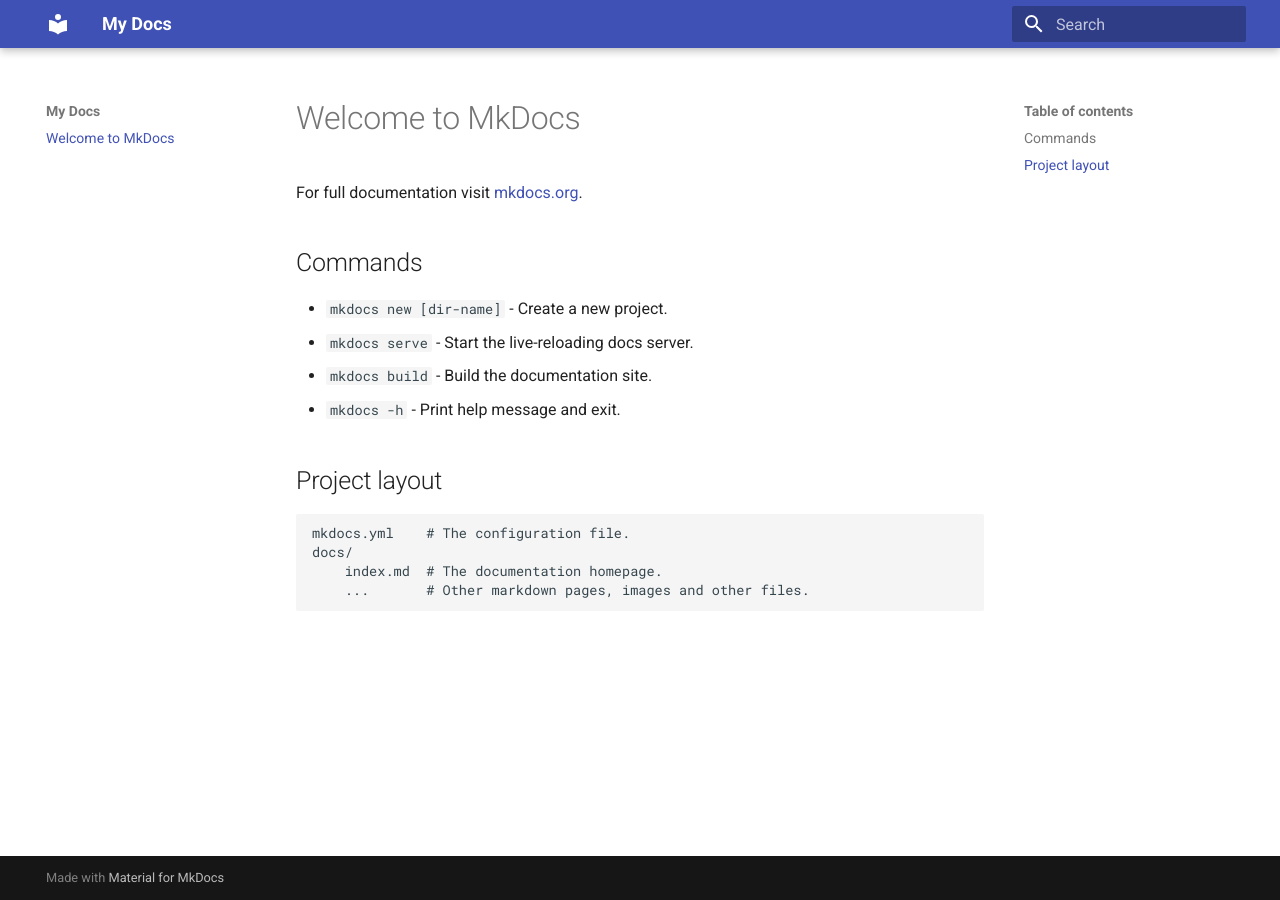
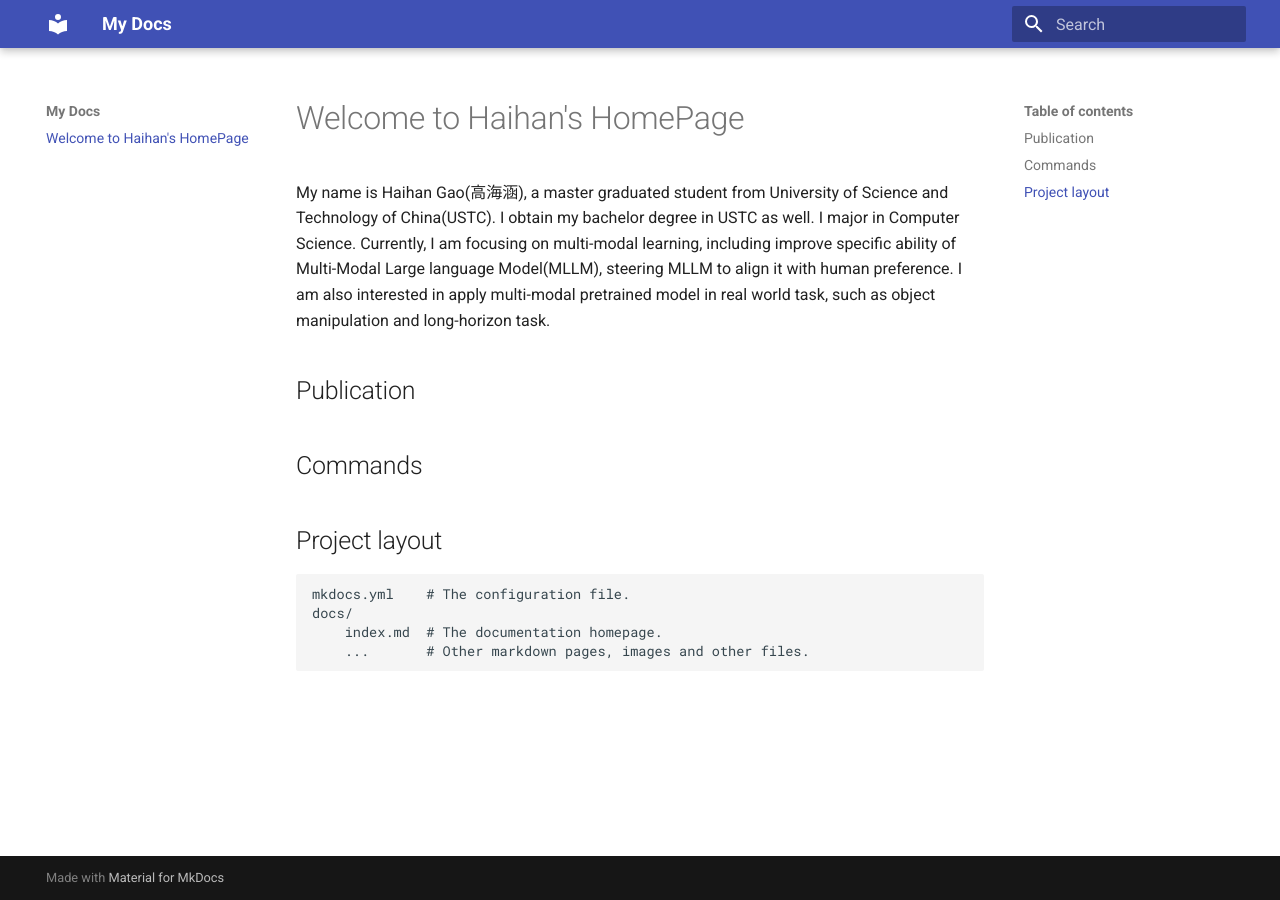
Before and after one commit to gaohomepage/gaohomepage.github.io, an MkDocs documentation site: the page built from docs/index.md, in a window 1280 px wide. Built offline with MkDocs 1.6.1 and Material for MkDocs 9.7.7, drawn with Linux system fonts in a browser that asks for light colours.

Commit message:
change index

```diff
--- a/docs/index.md
+++ b/docs/index.md
@@ -1,13 +1,15 @@
-# Welcome to MkDocs
+# Welcome to Haihan's HomePage
 
-For full documentation visit [mkdocs.org](https://www.mkdocs.org).
+<!-- For full documentation visit [mkdocs.org](https://www.mkdocs.org). -->
+My name is Haihan Gao(高海涵), a master graduated student from University of Science and Technology of China(USTC). I obtain my bachelor degree in USTC as well. I major in Computer Science. Currently, I am focusing on multi-modal learning, including improve specific ability of Multi-Modal Large language Model(MLLM), steering MLLM to align it with human preference. I am also interested in apply multi-modal pretrained model in real world task, such as object manipulation and long-horizon task.
+## Publication
 
 ## Commands
 
-* `mkdocs new [dir-name]` - Create a new project.
+<!-- * `mkdocs new [dir-name]` - Create a new project.
 * `mkdocs serve` - Start the live-reloading docs server.
 * `mkdocs build` - Build the documentation site.
-* `mkdocs -h` - Print help message and exit.
+* `mkdocs -h` - Print help message and exit. -->
 
 ## Project layout
 
```
